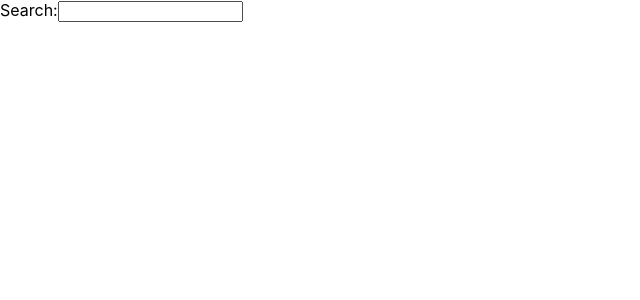
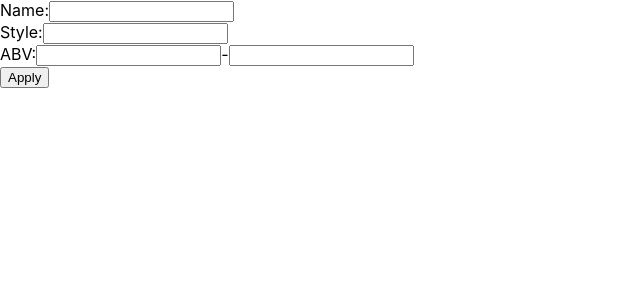
Before and after one commit to maria-garavaglia/beer-chooser-exercise, a React (Create React App) app in the folder frontend/: page / in a window 1280 px wide. Shown: the top 300 px of the page, without its empty margins (0-640 px from the left). Built offline with nearby package versions, Linux system fonts and the light colour scheme.

Commit message:
Fleshes out filter criteria UI

```diff
--- a/frontend/src/App.js
+++ b/frontend/src/App.js
@@ -3,12 +3,38 @@ import './App.css';
 
 export default function App()
 {
+    function applyFilter()
+    {
+        console.log("Applying filter");
+    }
+
     return (
-        <>
-            <label>
-                Search:
-                <input name="searchTerm" />
-            </label>
-        </>
+        <div>
+            <FilterForm action={applyFilter} />
+        </div>
     );
 }
+
+function FilterForm({action})
+{
+    return (
+        <form action={action}>
+            <div>
+                Name:
+                <input name="nameInput" />
+            </div>
+            <div>
+                Style:
+                <input name="styleInput" />
+            </div>
+            <div>
+                ABV:
+                <input name="abvMinInput" />
+                -
+                <input name="abvMaxInput" />
+            </div>
+            <button type="submit">Apply</button>
+        </form>
+    );
+
+}
```
